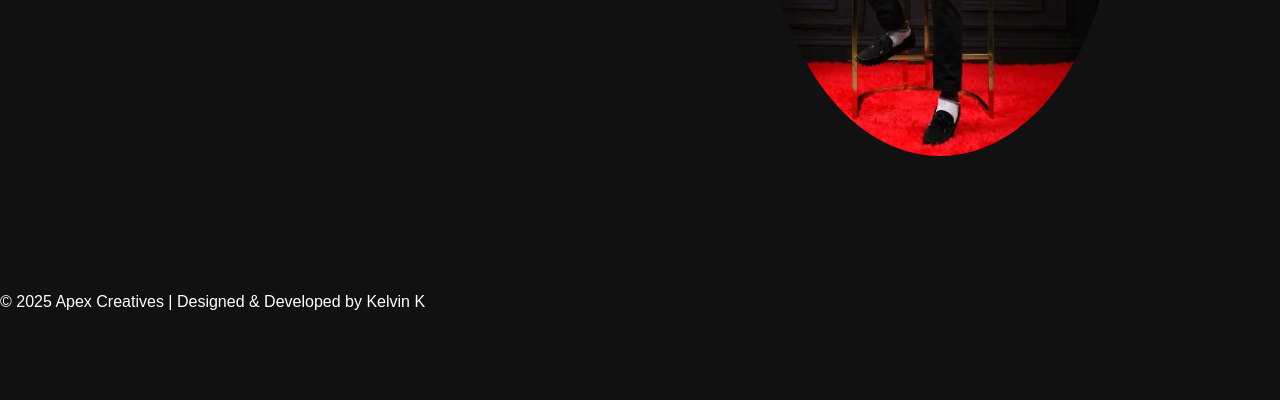
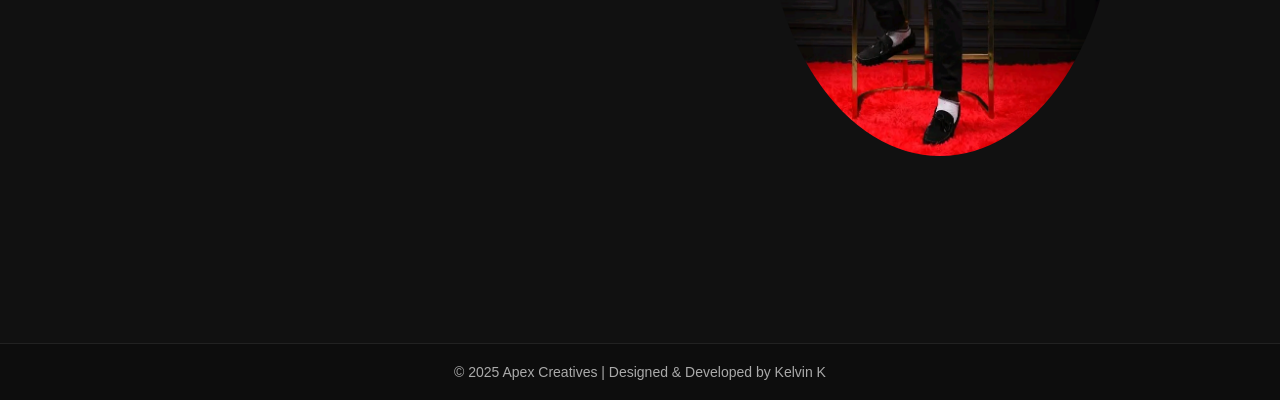
Before and after one commit to kelvin882/portfolio, a website: page index.html in a window 1280 px wide. Shown: the part 587-987 px from the top of the page. Before the commit the page ends 898 px from the top, so only its background shows below. Drawn offline with Linux system fonts and the light colour scheme.

Commit message:
css/services

```diff
--- a/CSS/home.css
+++ b/CSS/home.css
@@ -172,3 +172,23 @@ nav .links a:hover {
     max-width: 250px;
   }
 }
+/* ---------- FOOTER ---------- */
+.footer {
+  width: 100%;
+  background: #0d0d0d;
+  padding: 20px 10px;
+  text-align: center;
+  border-top: 1px solid #222;
+  margin-top: 50px;
+}
+
+.footer p {
+  font-size: 14px;
+  color: #aaa;
+}
+
+@media (max-width: 480px) {
+  .footer p {
+    font-size: 12px;
+  }
+}
--- a/CSS/portfolio.css
+++ b/CSS/portfolio.css
@@ -73,3 +73,23 @@
     padding: 50px 20px;
   }
 }
+/* ---------- FOOTER ---------- */
+.footer {
+  width: 100%;
+  background: #0d0d0d;
+  padding: 20px 10px;
+  text-align: center;
+  border-top: 1px solid #222;
+  margin-top: 50px;
+}
+
+.footer p {
+  font-size: 14px;
+  color: #aaa;
+}
+
+@media (max-width: 480px) {
+  .footer p {
+    font-size: 12px;
+  }
+}
--- a/CSS/services.css
+++ b/CSS/services.css
@@ -62,3 +62,23 @@
     grid-template-columns: 1fr;
   }
 }
+/* ---------- FOOTER ---------- */
+.footer {
+  width: 100%;
+  background: #0d0d0d;
+  padding: 20px 10px;
+  text-align: center;
+  border-top: 1px solid #222;
+  margin-top: 50px;
+}
+
+.footer p {
+  font-size: 14px;
+  color: #aaa;
+}
+
+@media (max-width: 480px) {
+  .footer p {
+    font-size: 12px;
+  }
+}
```
